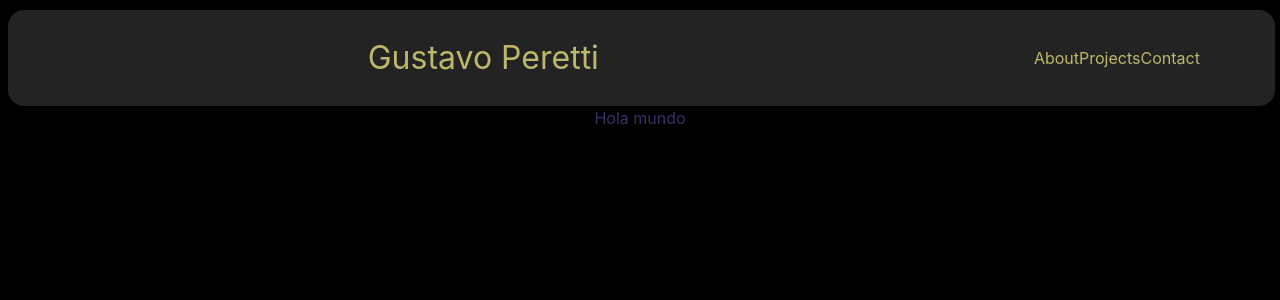
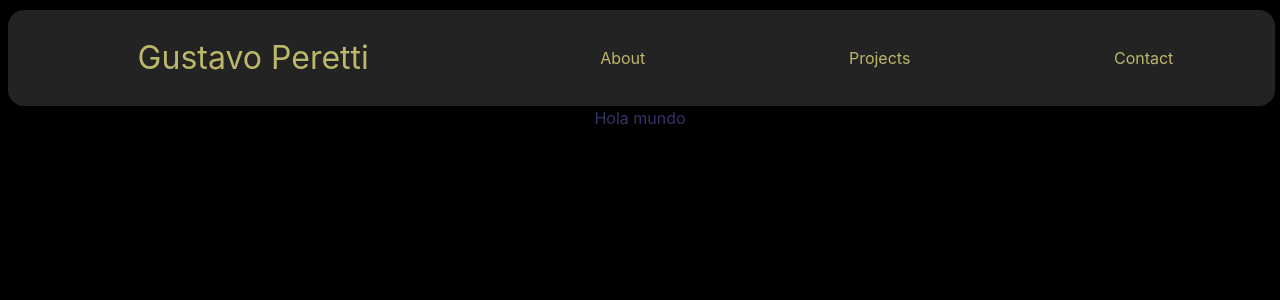
Before and after one commit to AlbaTyto/Proyecto.Inicial, a React (Vite) app in the folder Portfolio/: page / in a window 1280 px wide. Shown: the top 300 px of the page. Built offline with nearby package versions, Linux system fonts and the light colour scheme.

Commit message:
feat(NavBar) Link Name to Home

```diff
--- a/Portfolio/src/components/NavBar/NavBar.module.css
+++ b/Portfolio/src/components/NavBar/NavBar.module.css
@@ -8,6 +8,14 @@
     justify-content: space-around;
     align-items: center;
 }
+.NLinks {
+    height: 12vh;
+    width: 99vw;
+    display: flex;
+    justify-content: space-around;
+    align-items: center;
+}
+
 #name{
     width: 25em;
     height: fit-content;
--- a/Portfolio/src/components/NavBar/NavBar.tsx
+++ b/Portfolio/src/components/NavBar/NavBar.tsx
@@ -5,7 +5,7 @@ import { NavLink } from 'react-router-dom';
 export default function NavBar(): React.JSX.Element {
   return <div className={n.NavDiv}>
     <span id={n.name}>
-      <h1>Gustavo Peretti</h1>
+    <NavLink to='/'><h1>Gustavo Peretti</h1></NavLink>
     </span>
     <div className={n.NLinks}>
       <NavLink to='/about'>About</NavLink>
```
